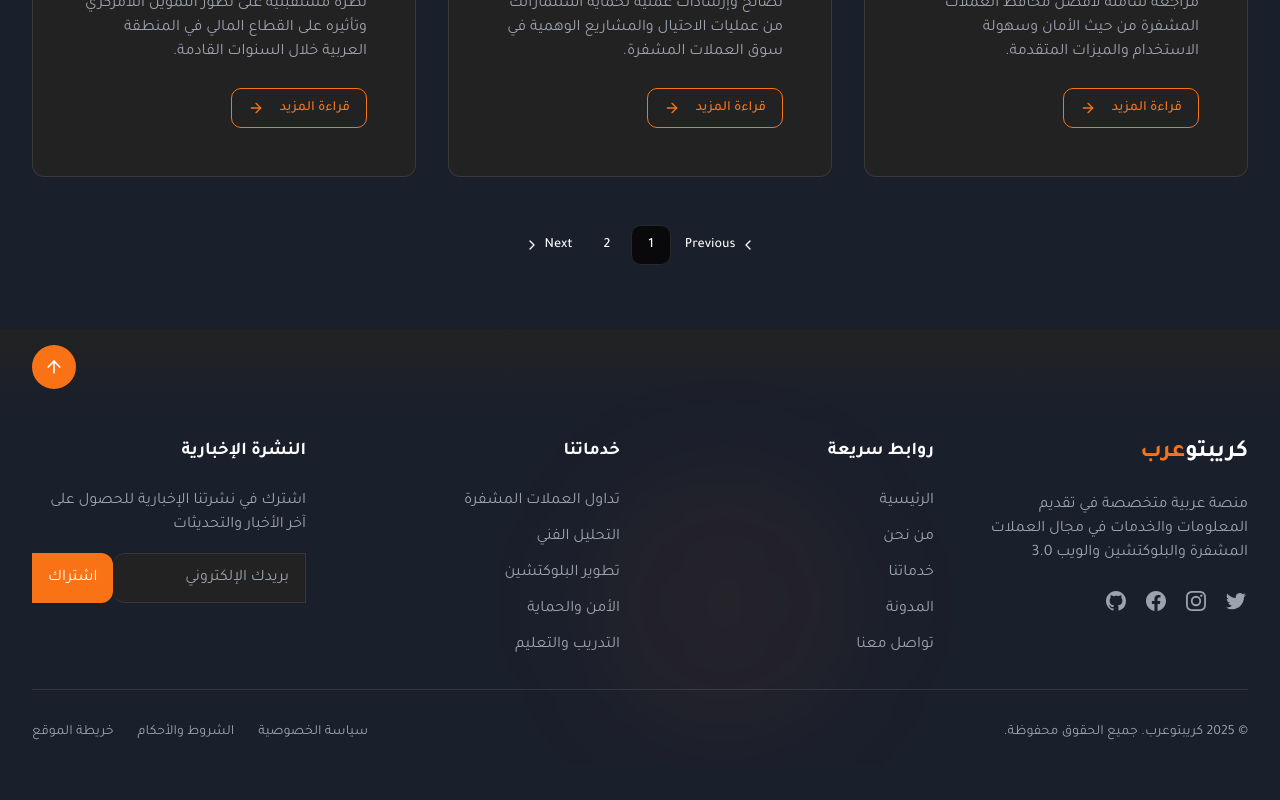
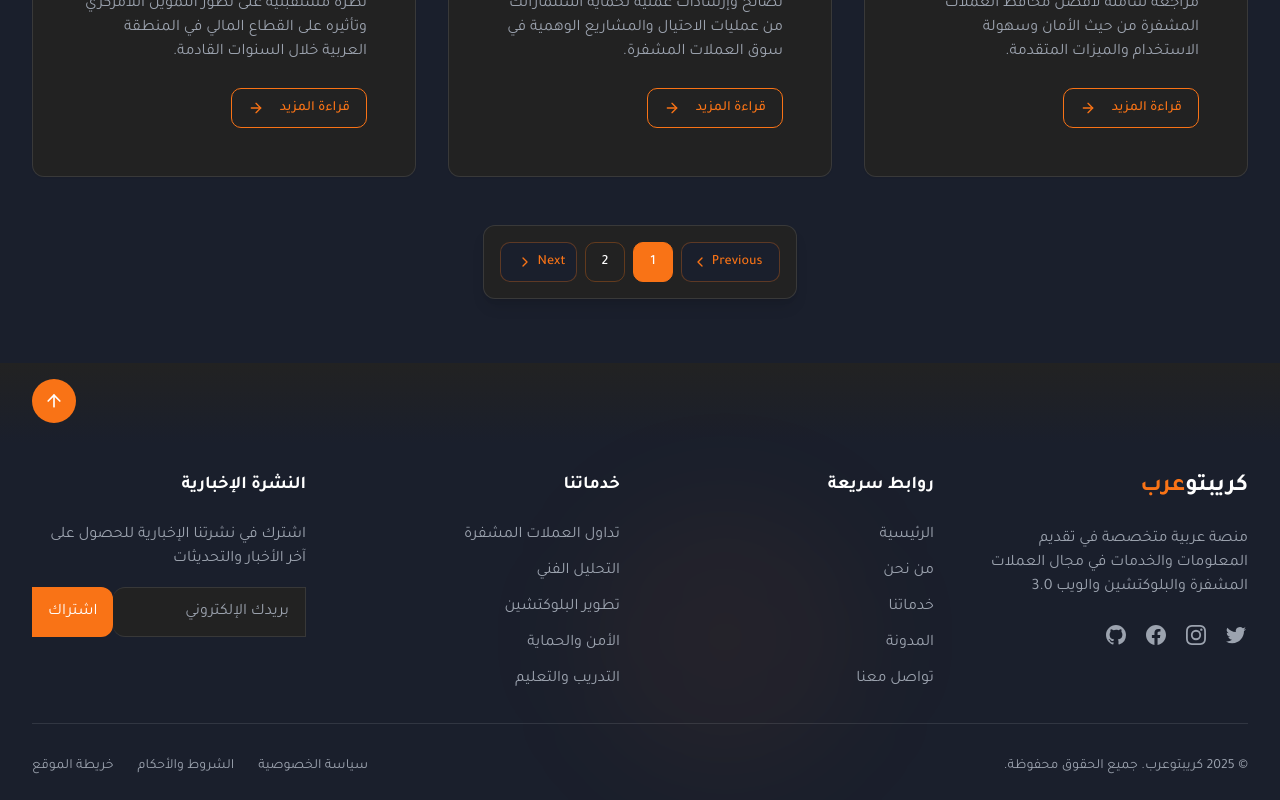
Before and after one commit to ihabhamed/cryptoarabi, a React (Vite) app: page /blog in a window 1280 px wide. Shown: the part 847-1647 px from the top of the page. Before the commit the page ends 1613 px from the top, so only its background shows below. Built offline with nearby package versions, Linux system fonts and the light colour scheme.

Commit message:
Fix: Improve blog page design
Improved the design and layout of the blog page, including Arabic language support and visual enhancements.

```diff
--- a/src/pages/Blog.tsx
+++ b/src/pages/Blog.tsx
@@ -4,7 +4,7 @@ import { Link } from 'react-router-dom';
 import Navbar from '../components/Navbar';
 import Footer from '../components/Footer';
 import { Card, CardContent, CardFooter, CardHeader, CardTitle } from "@/components/ui/card";
-import { ArrowLeft, Calendar } from 'lucide-react';
+import { ArrowLeft, Calendar, ArrowRight } from 'lucide-react';
 import { Button } from '@/components/ui/button';
 import {
   Pagination,
@@ -113,32 +113,77 @@ const Blog = () => {
             ))}
           </div>
 
-          {/* Pagination - Updated with Arabic labels */}
-          <div className="mt-12">
+          {/* Enhanced Pagination with Arabic labels and styling */}
+          <div className="mt-12 flex justify-center">
+            <div className="bg-crypto-darkGray rounded-xl p-4 border border-white/10 flex items-center shadow-lg">
               <Pagination>
-              <PaginationContent>
+                <PaginationContent className="gap-2">
                   <PaginationItem>
-                  <PaginationPrevious href="#" onClick={() => setCurrentPage(Math.max(1, currentPage - 1))}>
-                    السابق
+                    <PaginationPrevious
+                      href="#"
+                      onClick={(e) => {
+                        e.preventDefault();
+                        setCurrentPage(Math.max(1, currentPage - 1));
+                      }}
+                      className="font-medium bg-crypto-darkBlue hover:bg-crypto-orange/20 border border-crypto-orange/30 text-crypto-orange hover:text-white transition-colors duration-300 flex flex-row-reverse"
+                    >
+                      <span>السابق</span>
+                      <ArrowRight className="h-4 w-4 ml-2" />
                     </PaginationPrevious>
                   </PaginationItem>
+
                   <PaginationItem>
-                  <PaginationLink href="#" isActive={currentPage === 1} onClick={() => setCurrentPage(1)}>
+                    <PaginationLink
+                      href="#"
+                      isActive={currentPage === 1}
+                      onClick={(e) => {
+                        e.preventDefault();
+                        setCurrentPage(1);
+                      }}
+                      className={`font-medium transition-colors duration-300 ${
+                        currentPage === 1
+                          ? 'bg-crypto-orange text-white border-crypto-orange'
+                          : 'bg-transparent text-white hover:bg-crypto-orange/20 border border-crypto-orange/30'
+                      }`}
+                    >
                       1
                     </PaginationLink>
                   </PaginationItem>
+
                   <PaginationItem>
-                  <PaginationLink href="#" isActive={currentPage === 2} onClick={() => setCurrentPage(2)}>
+                    <PaginationLink
+                      href="#"
+                      isActive={currentPage === 2}
+                      onClick={(e) => {
+                        e.preventDefault();
+                        setCurrentPage(2);
+                      }}
+                      className={`font-medium transition-colors duration-300 ${
+                        currentPage === 2
+                          ? 'bg-crypto-orange text-white border-crypto-orange'
+                          : 'bg-transparent text-white hover:bg-crypto-orange/20 border border-crypto-orange/30'
+                      }`}
+                    >
                       2
                     </PaginationLink>
                   </PaginationItem>
+
                   <PaginationItem>
-                  <PaginationNext href="#" onClick={() => setCurrentPage(Math.min(2, currentPage + 1))}>
-                    التالي
+                    <PaginationNext
+                      href="#"
+                      onClick={(e) => {
+                        e.preventDefault();
+                        setCurrentPage(Math.min(2, currentPage + 1));
+                      }}
+                      className="font-medium bg-crypto-darkBlue hover:bg-crypto-orange/20 border border-crypto-orange/30 text-crypto-orange hover:text-white transition-colors duration-300"
+                    >
+                      <span>التالي</span>
+                      <ArrowLeft className="h-4 w-4 mr-2 rtl-flip" />
                     </PaginationNext>
                   </PaginationItem>
                 </PaginationContent>
               </Pagination>
+            </div>
           </div>
         </div>
       </div>
```
Lines whose indentation alone changed are shown as unchanged.
